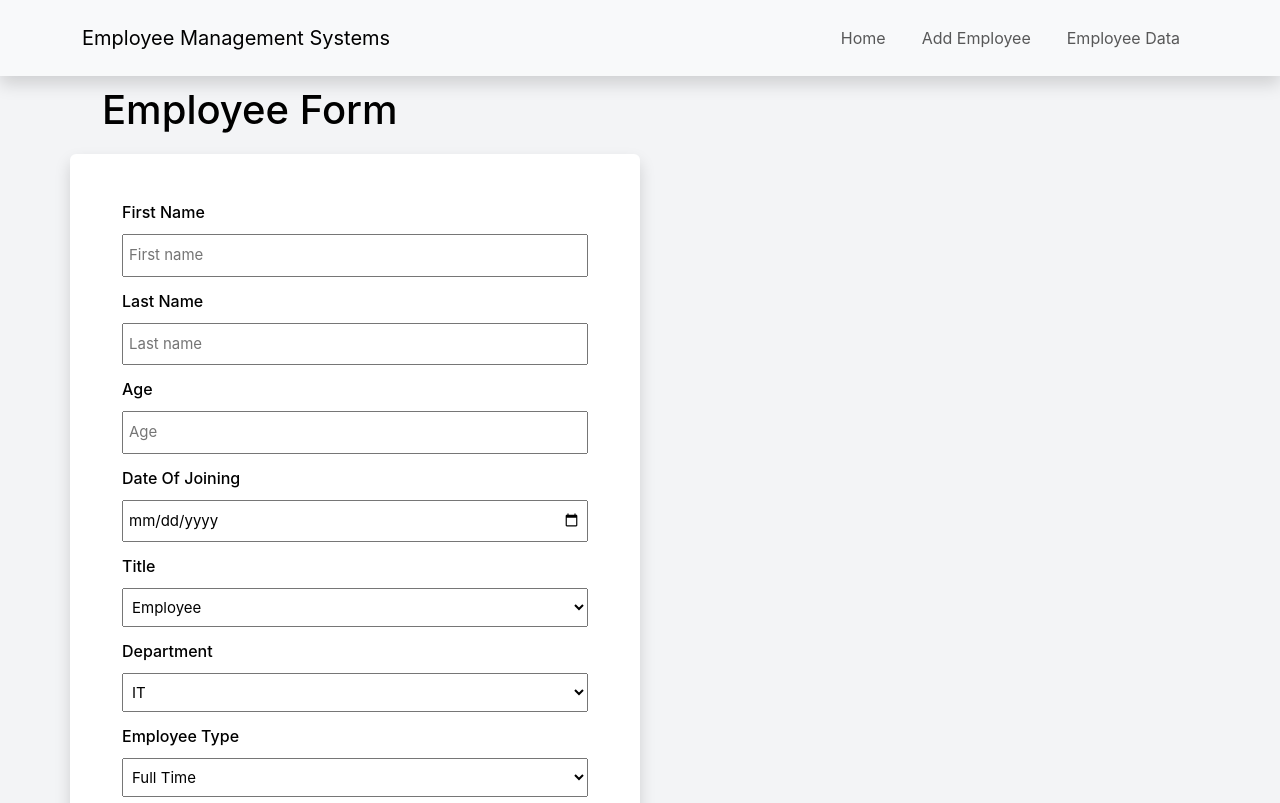
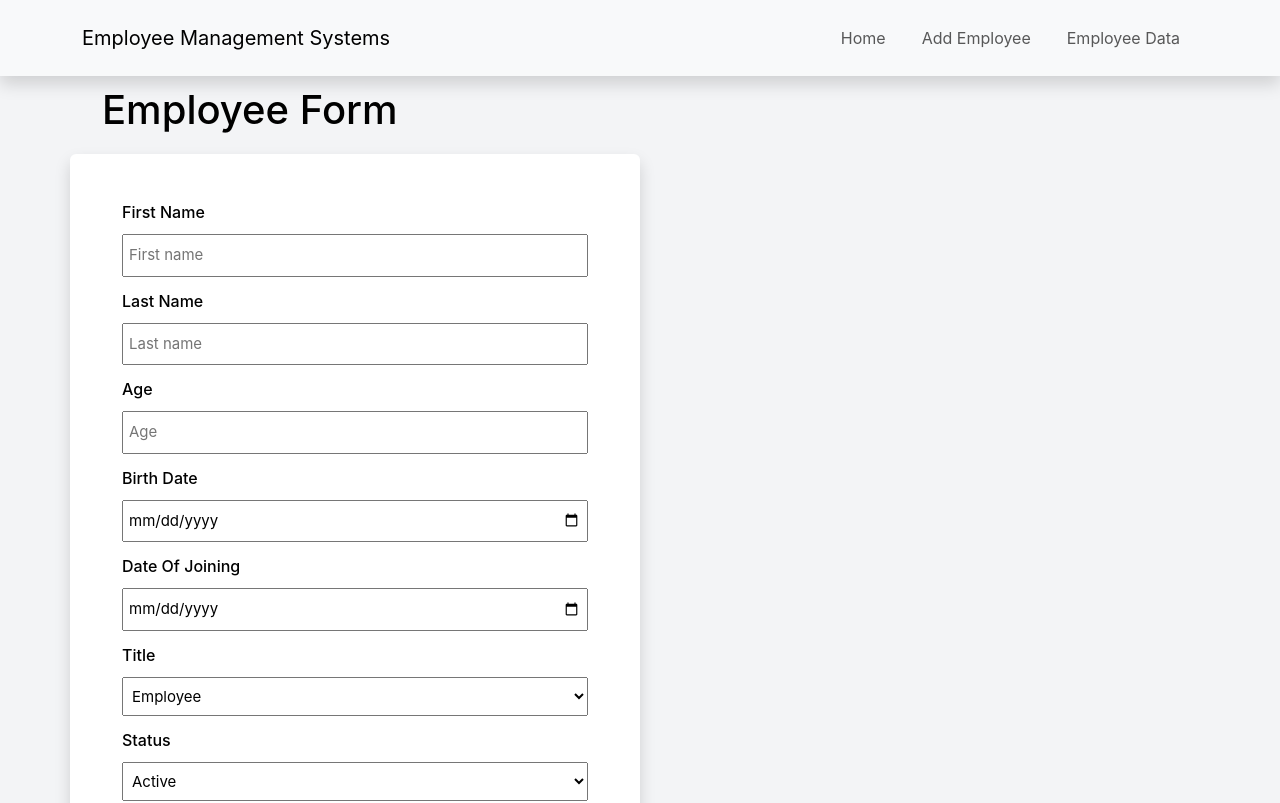
Before and after one commit to CccGm/Friend_Project, a React (Create React App) app in the folder UI/: page / in a window 1280 px wide. Shown: the top 803 px of the page. Built offline with nearby package versions, Linux system fonts and the light colour scheme; no server answers.

Commit message:
bootstarp add in create

```diff
--- a/UI/src/EmployeeCreate.js
+++ b/UI/src/EmployeeCreate.js
@@ -15,19 +15,23 @@ class EmployeeCreate extends React.Component {
       firstName: form.firstName.value,
       lastName: form.lastName.value,
       age: form.age.value,
+      birthDate: form.birthDate.value,
       dateOfJoining: form.dateOfJoining.value,
       title: form.title.value,
       department: form.department.value,
       employeeType: form.employeeType.value,
+      employeeStatus: form.employeeStatus.value,
     };
     let _errors = {
       fnameErr: null,
       lnameErr: null,
       ageErr: null,
+      birthDate: null,
       dateOfJoiningErr: null,
       titleErr: null,
       departmentErr: null,
       empTypeErr: null,
+      employeeStatus: null,
     };
     if (employee.firstName === "") {
       _errors.fnameErr = "First name required";
@@ -38,6 +42,9 @@ class EmployeeCreate extends React.Component {
     if (employee.age === "") {
       _errors.ageErr = "Age is required";
     }
+    if (employee.birthDate === "") {
+      _errors.birthDateErr = "birthDate is required";
+    }
     if (employee.dateOfJoining === "") {
       _errors.dateOfJoiningErr = "Date of joining is required";
     }
@@ -46,6 +53,9 @@ class EmployeeCreate extends React.Component {
     }
     if (employee.department === "") {
       _errors.departmentErr = "Department is required";
+    }
+    if (employee.employeeStatus === "") {
+      _errors.employeeStatusErr = "employeeStatus is required";
     }
     if (employee.employeeType === "") {
       _errors.empTypeErr = "Employee Type is required";
@@ -56,8 +66,10 @@ class EmployeeCreate extends React.Component {
       employee.firstName &&
       employee.lastName &&
       employee.age &&
+      employee.birthDate &&
       employee.dateOfJoining &&
       employee.title &&
+      employee.employeeStatus &&
       employee.department &&
       employee.employeeType
     ) {
@@ -76,8 +88,10 @@ class EmployeeCreate extends React.Component {
           firstName: "${employee.firstName}" ,
           lastName: "${employee.lastName}",
           age: "${employee.age}",
+          birthDate:"${employee.birthDate}",
           dateOfJoining: "${employee.dateOfJoining}" ,
           title: "${employee.title}" ,
+          employeeStatus:"${employee.employeeStatus}",
           department: "${employee.department}" ,
           employeeType: "${employee.employeeType}"
         ) {
@@ -108,7 +122,12 @@ class EmployeeCreate extends React.Component {
           <div className="col-12">
             <h1> Employee Form </h1>
           </div>
-        <form className="col-12 bg-light shadow rounded users-from-bg " id="employee-form" name="employeeForm" onSubmit={this.onSubmit}>
+          <form
+            className="col-12 bg-light shadow rounded users-from-bg "
+            id="employee-form"
+            name="employeeForm"
+            onSubmit={this.onSubmit}
+          >
             <div className="form-control">
               <label>First Name</label>
               <input
@@ -121,7 +140,11 @@ class EmployeeCreate extends React.Component {
 
             <div className="form-control">
               <label>Last Name</label>
-            <input type="text" name="lastName" placeholder="Last name"></input>
+              <input
+                type="text"
+                name="lastName"
+                placeholder="Last name"
+              ></input>
               {errors && <p className="error"> {errors.lnameErr} </p>}
             </div>
 
@@ -129,6 +152,12 @@ class EmployeeCreate extends React.Component {
               <label>Age</label>
               <input type="number" name="age" placeholder="Age"></input>
               {errors && <p className="error"> {errors.ageErr} </p>}
+            </div>
+
+            <div className="form-control">
+              <label>Birth Date</label>
+              <input type="date" name="birthDate"></input>
+              {errors && <p className="error"> {errors.birthDateErr} </p>}
             </div>
 
             <div className="form-control">
@@ -143,12 +172,24 @@ class EmployeeCreate extends React.Component {
                 <option value="select" disabled>
                   Select an Option
                 </option>
-              <option value="employee">Employee</option>
-              <option value="manager">Manager</option>
-              <option value="director">Director</option>
-              <option value="vp">VP</option>
+                <option value="Employee">Employee</option>
+                <option value="Manager">Manager</option>
+                <option value="Director">Director</option>
+                <option value="VP">VP</option>
               </select>
               {errors && <p className="error"> {errors.titleErr} </p>}
+            </div>
+
+            <div className="form-control">
+              <label>Status</label>
+              <select name="employeeStatus">
+                <option value="select" disabled>
+                  Select an Option
+                </option>
+                <option value="Active">Active</option>
+                <option value="Deactive">Deactive</option>
+              </select>
+              {errors && <p className="error"> {errors.employeeStatusErr} </p>}
             </div>
 
             <div className="form-control">
@@ -157,10 +198,10 @@ class EmployeeCreate extends React.Component {
                 <option value="select" disabled>
                   Select an Option
                 </option>
-              <option value="it">IT</option>
-              <option value="marketing">Marketing</option>
-              <option value="hr">HR</option>
-              <option value="engineering">Engineering</option>
+                <option value="IT">IT</option>
+                <option value="Marketing">Marketing</option>
+                <option value="HR">HR</option>
+                <option value="Engineering">Engineering</option>
               </select>
               {errors && <p className="error"> {errors.departmentErr} </p>}
             </div>
```
Lines whose indentation alone changed are shown as unchanged.
